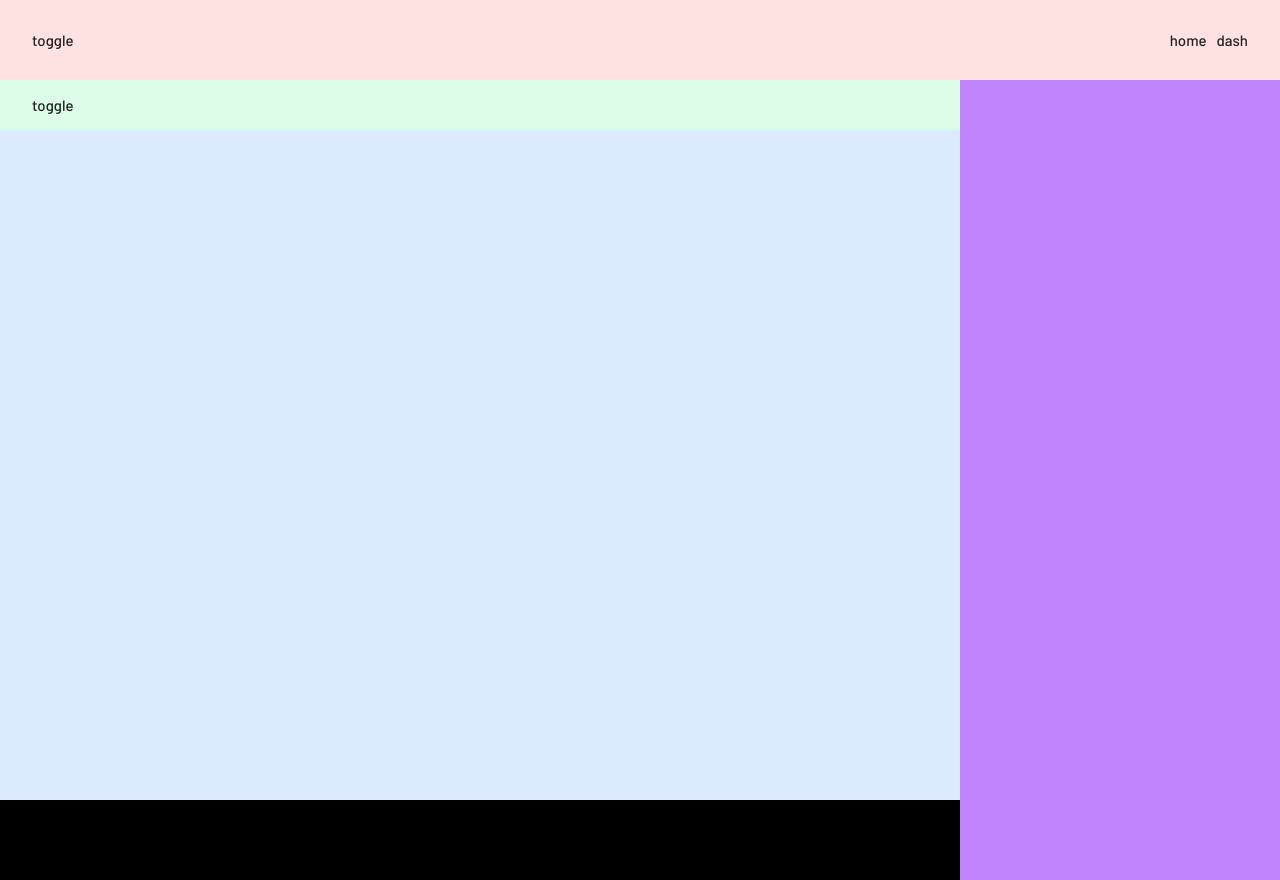
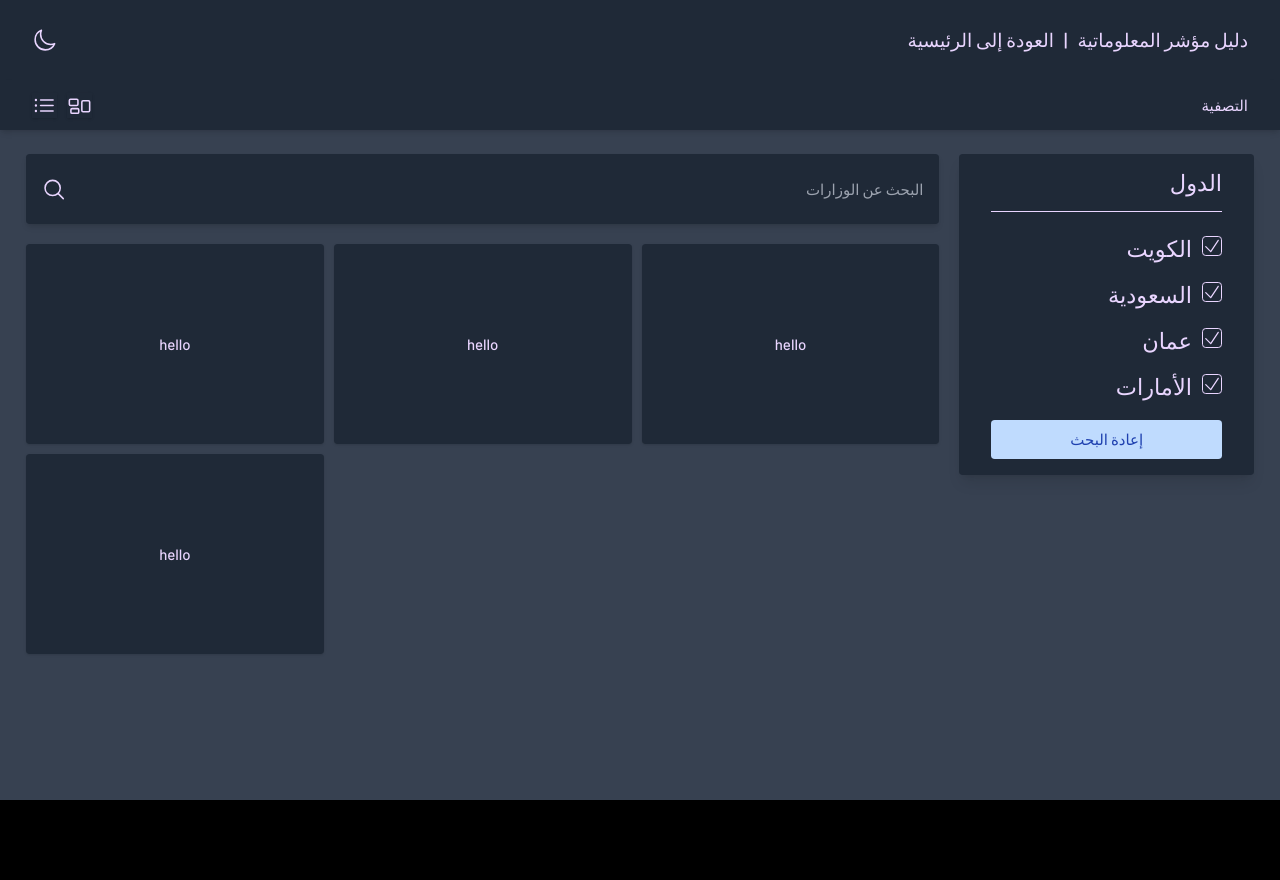
Before and after one commit to basma-techgrowth/pointer-laravel-vue-tailwind, a Vue app in the folder vue/: page /directory in a window 1280 px wide. After the commit the page ends 800 px from the top, so only its background shows below. Built offline with nearby package versions, Linux system fonts and the light colour scheme.

Commit message:
updated css on dpage

```diff
--- a/vue/package.json
+++ b/vue/package.json
@@ -11,6 +11,7 @@
   "dependencies": {
     "@heroicons/vue": "^2.0.13",
     "@mdi/font": "^7.1.96",
+    "@vueuse/core": "^9.11.1",
     "animejs": "^3.2.1",
     "gsap": "^3.11.4",
     "perlin": "^1.0.0",
--- a/vue/src/App.vue
+++ b/vue/src/App.vue
@@ -2,7 +2,7 @@
 </script>
 
 <template>
-    <v-app direction="rtl">
+    <!-- <v-app direction="rtl"> </v-app> -->
         <router-view></router-view>
-    </v-app>
+
 </template>
--- /dev/null
+++ b/vue/src/components/Card.vue
@@ -0,0 +1,5 @@
+<template>
+  <article class="h-80 w-full bg-gray-800 shadow rounded-md flex items-center justify-center">
+    <p>hello</p>
+  </article>
+</template>
--- a/vue/src/components/DefaultLayout.vue
+++ b/vue/src/components/DefaultLayout.vue
@@ -1,21 +1,82 @@
 <template>
-  <div class="min-h-screen w-screen  bg-blue-100">
-    <div class="h-32 w-full flex items-center justify-between px-8 bg-red-100">
-      <p>toggle</p>
-      <ul class="flex gap-4">
-        <li>home</li>
-        <li>dash</li>
+  <div class="min-h-screen w-screen text-purple-200 bg-gray-700">
+    <div class="h-32 w-full flex items-center justify-between px-8 bg-gray-800">
+      <div>
+        <MoonIcon v-if="!isTheme" class="h-10 w-10 cursor-pointer"
+          @click="isTheme = !isTheme" />
+        <SunIcon v-else class="h-10 w-10 cursor-pointer"
+          @click="isTheme = !isTheme" />
+      </div>
+      <ul class="flex gap-4 font-medium text-3xl" dir="rtl">
+        <li class="cursor-pointer">دليل مؤشر المعلوماتية
+        </li>
+        <span>|</span>
+        <li class="cursor-pointer">العودة إلى الرئيسية</li>
       </ul>
     </div>
     <!-- mobile menu -->
-    <header class="h-20 w-full bg-green-100  px-8 relative">
-      <div class="flex h-full items-center justify-between">
-        <p>toggle</p>
-        <Bars3Icon class="h-10 w-10 cursor-pointer md:block hidden" />
+    <header class="h-20 w-full px-8 shadow-md bg-gray-800">
+      <div class="flex h-full items-center justify-between ">
+        <div class="flex gap-4">
+          <ListBulletIcon class="h-10 w-10 cursor-pointer shadow" @click="isList = true"/>
+          <RectangleGroupIcon @click="isList = false" class="h-10 w-10 cursor-pointer shadow"/>
+        </div>
+        <Bars3Icon v-if="!isSideOpen"
+          class="h-10 w-10 cursor-pointer md:hidden block"
+          @click="isSideOpen = !isSideOpen" />
+        <p class="md:block hidden">التصفية</p>
+
       </div>
-      <div class="absolute md:block hidden top-0 right-0 h-screen w-1/4 bg-purple-400">
+      <!-- mobile side nave -->
+      <div
+        :class="[isSideOpen ? 'block' : 'hidden', 'absolute top-0 right-0 h-screen w-1/2 bg-gray-800 rounded-md z-10']">
+        <div class="flex h-16 w-full items-center justify-end px-4">
+          <XMarkIcon class="h-10 w-10 cursor-pointer md:hidden block z-10"
+            @click="isSideOpen = !isSideOpen" />
+        </div>
+
+
+      </div>
+      <!-- overlay -->
+      <div
+        :class="[isSideOpen ? 'block' : 'hidden', 'absolute top-0 left-0 h-full w-full bg-black opacity-50']">
       </div>
     </header>
+    <!-- content & desktop side menu -->
+    <div class="min-h-full flex w-full px-4">
+      <aside class="w-1/3 h-fit order-1 md:block hidden p-4 py-6">
+        <div class="w-full h-full bg-gray-800 rounded-md shadow-lg">
+          <article class="px-8">
+            <div
+              class="flex items-center justify-end border-black-500 border-b py-4">
+              <!-- dummy text -->
+              <h1 class="font-medium text-4xl">الدول</h1>
+            </div>
+            <div class="flex flex-col items-end py-4 gap-2">
+              <label v-for="item in countryFilter" class="py-2 flex gap-4 relative" :key="item.title">
+                <span class="font-medium text-4xl">{{ item.title }}</span> <input
+                  type="checkbox" class="appearance-none h-8 w-8 border rounded-md cursor-pointer" name="check1">
+                  <CheckIcon class="w-8 h-8 absolute top-3 right-0 text-opacity-0 check-1 transition"/>
+              </label>
+              <button
+                class="w-full py-2 mt-2 bg-blue-200 text-blue-800 rounded-md">إعادة
+                البحث</button>
+            </div>
+          </article>
+        </div>
+      </aside>
+      <div class="h-full w-full p-4 py-6">
+        <div class="min-h-full md:max-w-80r m-auto w-full flex flex-col gap-8">
+          <div class="w-full h-28 bg-gray-800 rounded-md shadow-md flex items-center px-4 py-2">
+            <MagnifyingGlassIcon class="h-10 w-10"/>
+            <input dir="rtl" type="text" class="bg-transparent w-full h-full border-none outline-none" placeholder="البحث عن الوزارات">
+          </div>
+          <section :class="[isList?'md:grid-cols-1 grid-cols-1':'md:grid-cols-3 grid-cols-2','rounded-md grid  gap-4 col-span-full']">
+            <slot></slot>
+          </section>
+        </div>
+      </div>
+    </div>
 
 
   </div>
@@ -24,26 +85,51 @@
 <script>
 import {
   Bars3Icon, XMarkIcon, HomeIcon, Bars3BottomLeftIcon,
-  Bars3BottomRightIcon, UserGroupIcon
+  Bars3BottomRightIcon, UserGroupIcon, MoonIcon, SunIcon,CheckIcon,ListBulletIcon,MagnifyingGlassIcon,ArchiveBoxIcon,RectangleStackIcon,RectangleGroupIcon
 } from '@heroicons/vue/24/outline'
+import { useDark, useToggle } from '@vueuse/core'
 export default {
+  setup() {
+    const isDark = useDark();
+    const toggleDark = useToggle(isDark);
+    return {
+      isDark,
+      toggleDark
+    }
+  },
   data: function () {
     return {
-      sidenavOpen: false,
+      isSideOpen: false,
       drawer: true,
+      isTheme: false,
+      isList: false,
       items: [
         { title: 'Home', icon: 'mdi-home-city' },
         { title: 'My Account', icon: 'mdi-account' },
         { title: 'Users', icon: 'mdi-account-group-outline' },
       ],
+      countryFilter: [
+        { title: 'الكويت' },
+      { title: 'السعودية' },
+      { title: 'عمان' },
+      { title: 'الأمارات' },
+      ],
       rail: true,
     }
   },
-  mounted: function () {
-  },
+  mounted: function () { },
   components: {
     Bars3Icon,
     XMarkIcon,
+    MoonIcon,
+    SunIcon,
+    CheckIcon,
+    ListBulletIcon,
+    MagnifyingGlassIcon,
+    ArchiveBoxIcon,
+    RectangleStackIcon,
+    RectangleGroupIcon
+
   },
   methods: {
 
--- a/vue/src/main.js
+++ b/vue/src/main.js
@@ -1,9 +1,9 @@
 import { createApp } from 'vue'
 import 'vuetify/dist/vuetify.min.css'
 import App from './App.vue'
-import { vuetify } from './plugins/vuetify'
+// import { vuetify } from './plugins/vuetify'
 import router from './router'
 import store from './store'
 import './style.css'
 
-createApp(App).use(store).use(router).use(vuetify).mount('#app')
+createApp(App).use(store).use(router).mount('#app')
--- a/vue/src/views/Directory.vue
+++ b/vue/src/views/Directory.vue
@@ -1,17 +1,20 @@
 <template>
   <DefaultLayout>
-    <div class="text-red-500">
-      <h1>directory</h1>
-    </div>
+      <Card/>
+      <Card/>
+      <Card/>
+      <Card/>
   </DefaultLayout>
 </template>
 
 <script>
 import DefaultLayout from "../components/DefaultLayout.vue"
+import Card from "../components/Card.vue"
 export default {
   name: "Directory",
   components: {
-    DefaultLayout
+    DefaultLayout,
+    Card
   }
 
 }
```
Also changed, not shown: vue/index.html (indentation only), 1 other file (tests, documents, lock files or other folders).
